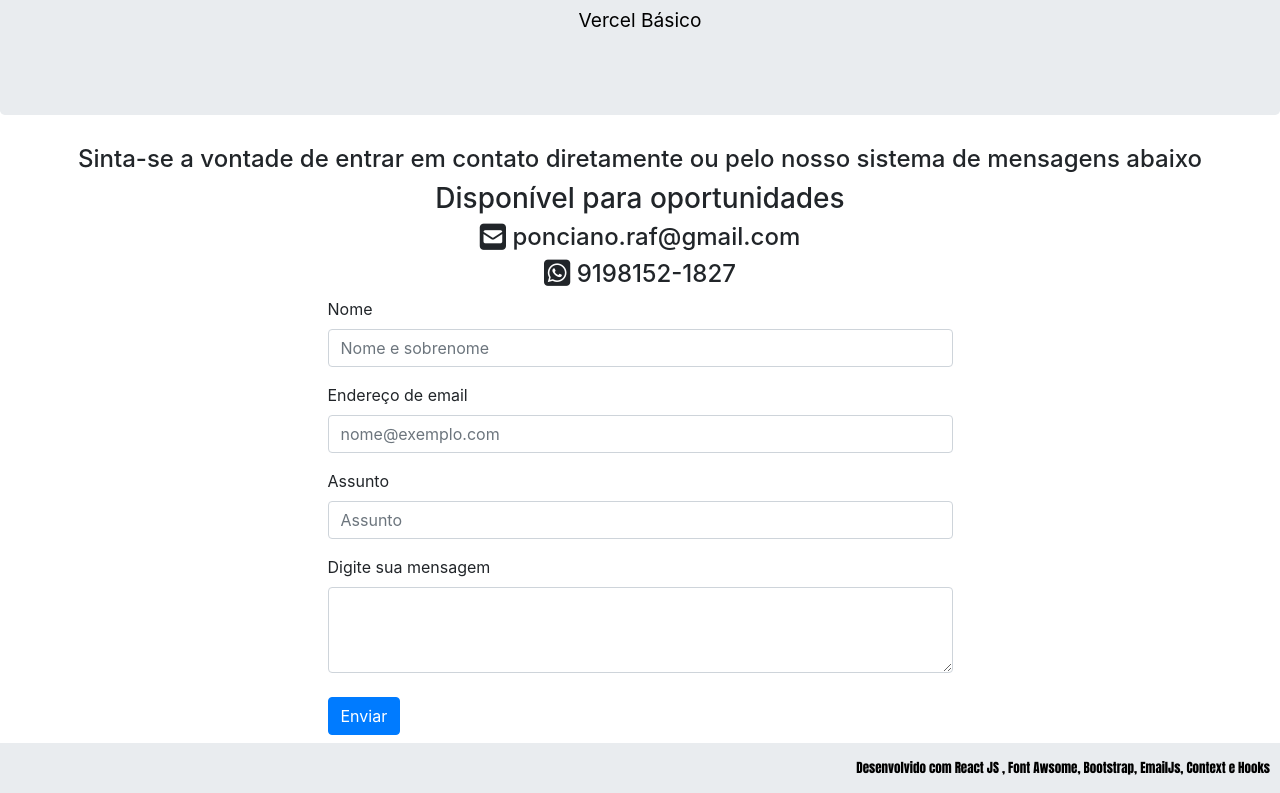
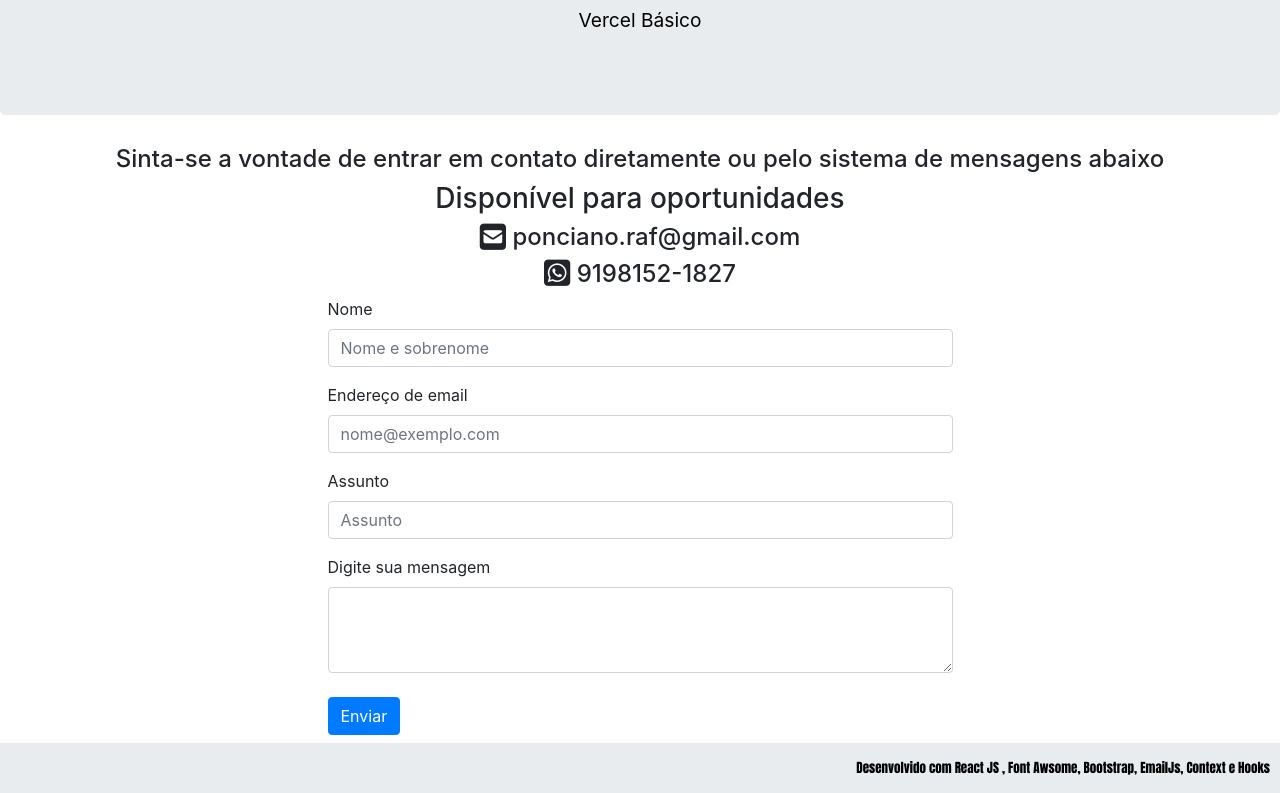
Before and after one commit to rafMewtwo/dev-portifolio, a React (Create React App) app: page / in a window 1280 px wide. Shown: the part 1940-2733 px from the top of the page. Built offline with nearby package versions, Linux system fonts and the light colour scheme; no server answers.

Commit message:
sintaxe ptbr

```diff
--- a/src/data/devInfo.js
+++ b/src/data/devInfo.js
@@ -9,9 +9,9 @@ const devInfo = {
     Possuo duas formações pela UNAMA (Universidade da Amazônia) sendo Tecnólogo em análise e desenvolvimento de sistemas e Bacharel em sistema de informacoes.
     Minha primeira experiencia de trabalho foi no BASA (Banco da Amazônia) como analista de suporte cuja função era orientar e resolver problemas de todas as agências filiais do Brasil.
     Posteriormente em 2017 a 2019 trabalhei com e-sport prestando serviço para empresa Blizzard (desenvolvedora de grandes jogos como World of Warcraft e Hearthstone), saindo da zona de conforto para atuar na área de comunicação.
-    Em 2018 inicie uma formação em Comunicação e Marketing Digital pela ESTRATEGO com a conclusão em Jun/2020.
+    Em 2018 iniciei uma formação em Comunicação e Marketing Digital pela ESTRATEGO com a conclusão em Jun/2020.
     Nesse meio período optei por me dedicar inteiramente na área de tecnologia me especializando em desenvolvimento web como javascript.
-    Iniciei o curso de formação de desenvolvedores web da Trybe em Jun/2020 onde tive segurança para trabalhar com diversas tecnologias como react, node, express, bibliotecas css, git entre outras...
+    Iniciei o curso de formação de desenvolvedores web da Trybe em Jun/2020 onde tive segurança para trabalhar com diversas tecnologias como react, node, express, bibliotecas css, git entre outras.
     Procuro estar sempre atualizado com as tecnologias do mercado.`,
   },
   links: {
--- a/src/pages/Contact.js
+++ b/src/pages/Contact.js
@@ -22,7 +22,7 @@ function Contact() {
       <div className="contactClass">
         <div className="container-fluid" onSubmit={sendEmail} >
 
-          <h4 className="text-center begin-contact">Sinta-se a vontade de entrar em contato diretamente ou pelo nosso sistema de mensagens abaixo</h4>
+          <h4 className="text-center begin-contact">Sinta-se a vontade de entrar em contato diretamente ou pelo sistema de mensagens abaixo</h4>
 
           <h3 className="text-center" >Disponível para oportunidades</h3>
           <h4 className="text-center"><i className="fas fa-envelope-square fa-lg"></i> {devInfo.links.email}</h4>
```
